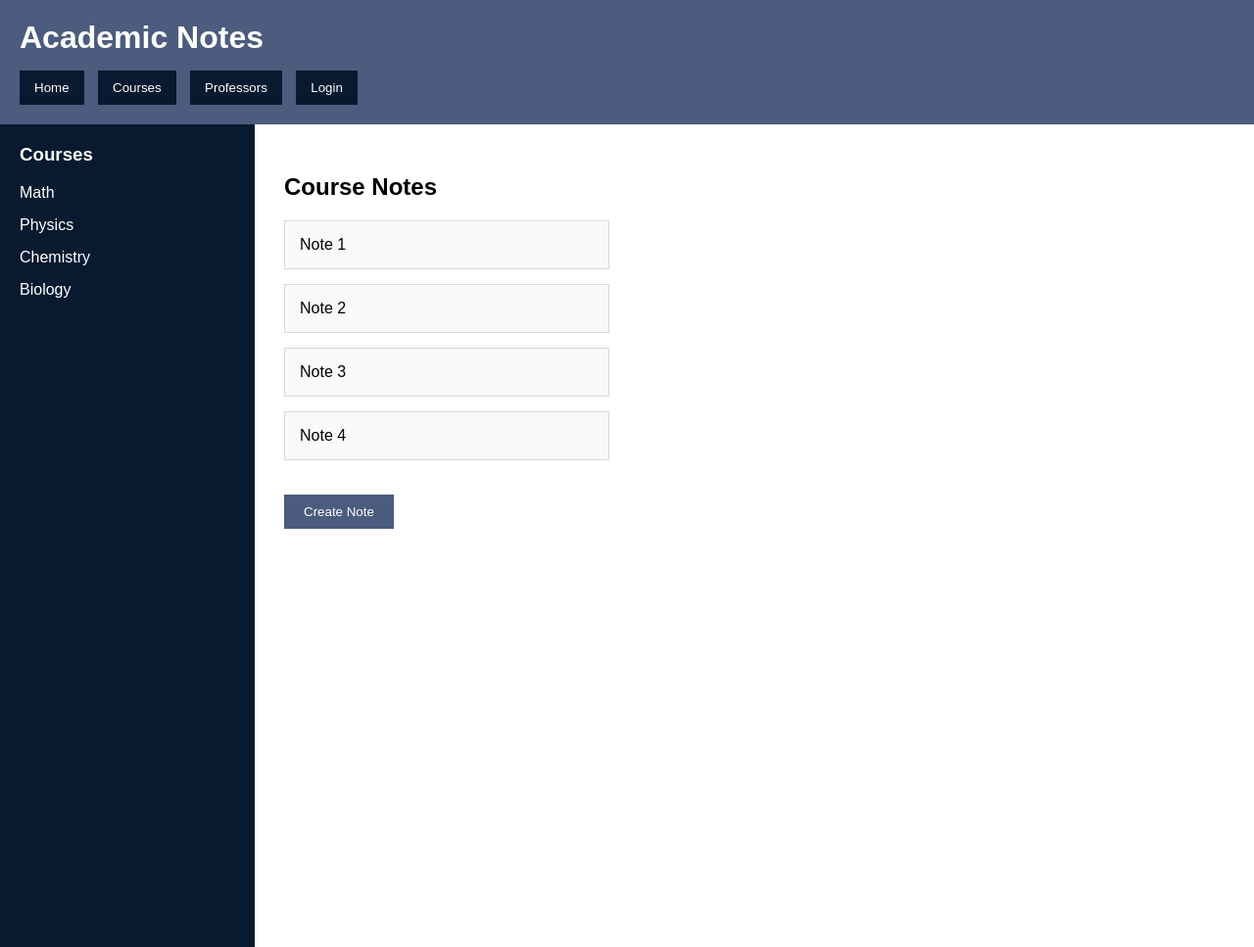
After one commit to itsreynj-png/note_organizer, a Django app: template note_management/templates/note_list.html in a window 1280 px wide. The commit adds this page. Shown: the whole page at 98% size. Run offline with Django 5.2, Linux system fonts and the light colour scheme; the template is opened without the code that fills it, so the values that code supplies are empty.

Commit message:
Add frontend note templates

```diff
--- a/note_management/static/css/style.css
+++ b/note_management/static/css/style.css
@@ -49,6 +49,7 @@ body{
     background-color: white;
 }
 
+/*login*/
 .login_form{
     width: 350;
 }
@@ -70,7 +71,7 @@ body{
     padding: 10px 20px;
     cursor: pointer;
 }
-
+/*register*/
 .register_form{
     width: 350px;
 }
@@ -92,3 +93,70 @@ body{
     padding: 10px 20px;
     cursor: pointer;
 }
+
+/*note list*/
+.note-list{
+    margin-top: 20px;
+}
+
+.note-card{
+    width: 300px;
+    padding: 15px;
+    border: 1px solid #d9d9d9;
+    margin-bottom: 15px;
+    background-color: #f8f9fb;
+}
+
+.create-btn{
+    margin-top: 20px;
+    background-color: #4b5c7e;
+    color: white;
+    border: none;
+    padding: 10px 20px;
+}
+
+/*note create*/
+.note-form{
+    width: 500px;
+}
+
+.note-form p{
+    margin-top: 15px;
+}
+
+.note-form input{
+    width: 100%;
+    padding: 8px;
+}
+
+.note-form textarea{
+    width: 100%;
+    height: 250px;
+    padding: 8px;
+}
+
+.note-form button{
+    margin-top: 20px;
+    background-color: #4b5c7e;
+    color: white;
+    border: none;
+    padding: 10px 20px;
+}
+
+/*note detail*/
+.note-content{
+    width: 700px;
+    margin-top: 20px;
+    padding: 20px;
+    border: 1px solid #d9d9d9;
+    background-color: #f8f9fb;
+}
+
+.note-content h3{
+    color: #4b5c7e;
+    margin-bottom: 15px;
+}
+
+.note-content p{
+    line-height: 28px;
+}
--- /dev/null
+++ b/note_management/templates/note_list.html
@@ -0,0 +1,30 @@
+{% extends "base.html" %}
+{% block content %}
+
+<h2>Course Notes</h2>
+
+<div class="note-list">
+
+    <div class="note-card">
+        Note 1
+    </div>
+
+    <div class="note-card">
+        Note 2
+    </div>
+
+    <div class="note-card">
+        Note 3
+    </div>
+
+    <div class="note-card">
+        Note 4
+    </div>
+
+</div>
+
+<button class="create-btn">
+    Create Note
+</button>
+
+{% endblock %}
```
Also changed, not shown: note_management/templates/note_create.html (added, +17 -0 lines), note_management/templates/note_detail.html (added, +15 -0 lines).
